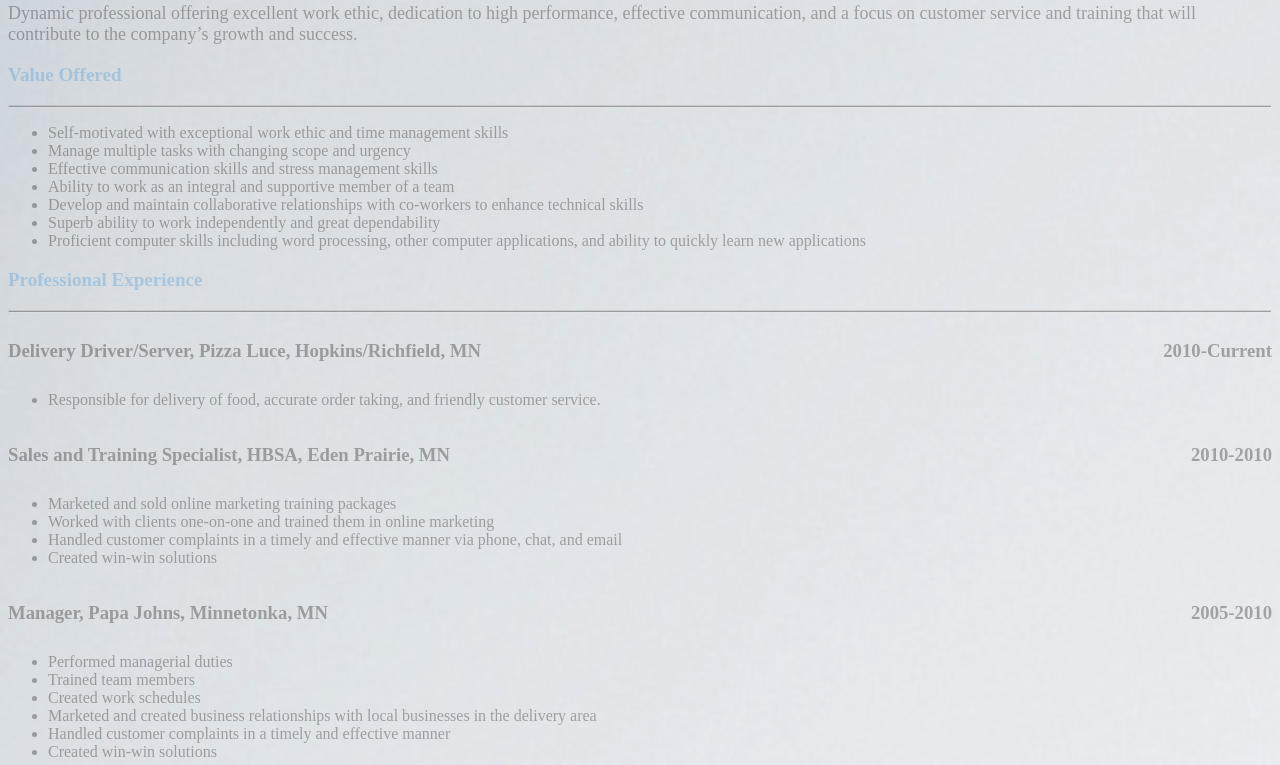
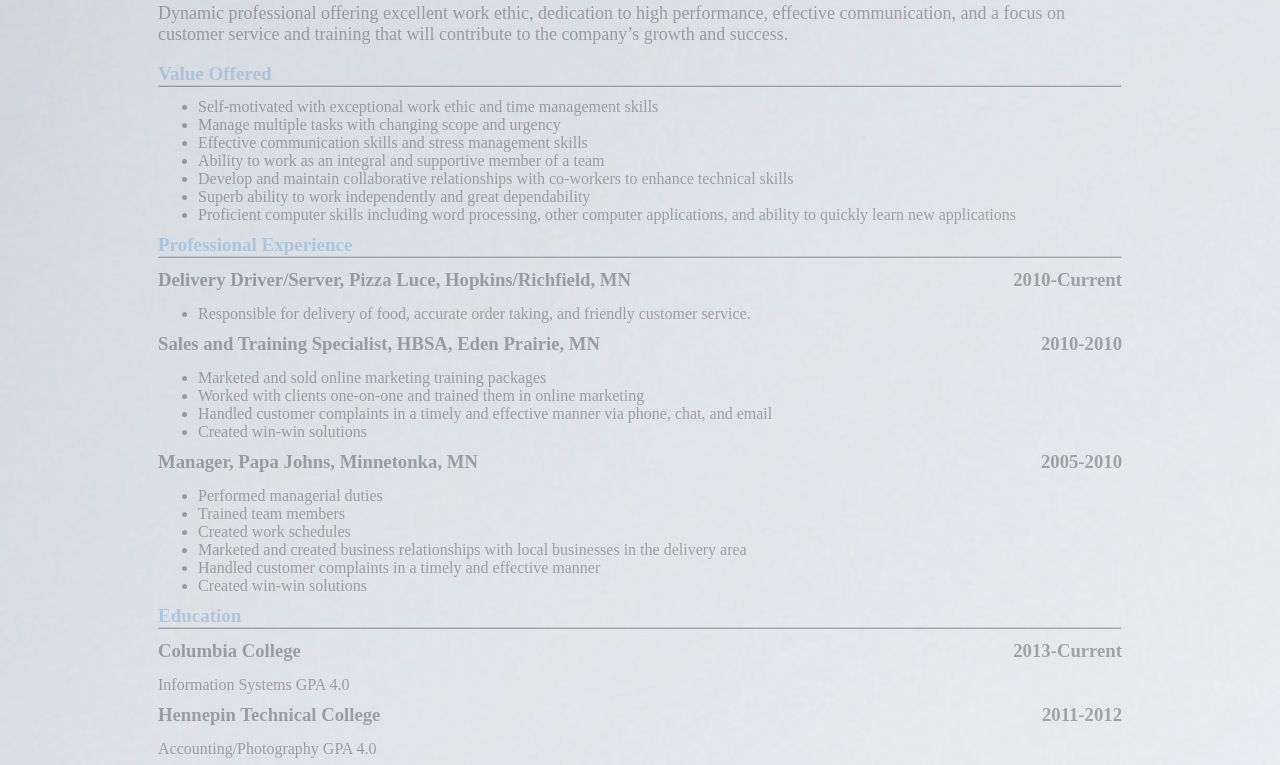
Before and after one commit to aarondevon/aarondevon.github.io, a plain HTML site: page index.html in a window 1280 px wide. Shown: the part 219-984 px from the top of the page. Drawn offline with Linux system fonts and the light colour scheme.

Commit message:
Fixed Margins

```diff
--- a/index.html
+++ b/index.html
@@ -42,19 +42,19 @@
     <hr>
     </div>
     <div>
-    	<h3 class="alignl">Delivery Driver/Server, Pizza Luce, Hopkins/Richfield, MN</h3>	                  <h3 class="alignr">2010-Current</h3><br><br><br>
+    	<h3 class="alignl">Delivery Driver/Server, Pizza Luce, Hopkins/Richfield, MN</h3>	                  <h3 class="alignr">2010-Current</h3><br><br>
         	<ul>
             	<li>Responsible for delivery of food, accurate order taking, and friendly customer service.</li>
 
             	</ul>
-	<h3 class="alignl">Sales and Training Specialist, HBSA, Eden Prairie, MN</h3>	           <h3 class="alignr">2010-2010</h3> <br><br><br>
+	<h3 class="alignl">Sales and Training Specialist, HBSA, Eden Prairie, MN</h3>	           <h3 class="alignr">2010-2010</h3> <br><br>
     	<ul>
         	<li>Marketed and sold online marketing training packages</li>
             <li>Worked with clients one-on-one and trained them in online marketing</li>
             <li>Handled customer complaints in a timely and effective manner via phone, chat, and email</li>
             <li>Created win-win solutions</li></ul>
 
-	<h3 class="alignl">Manager, Papa Johns, Minnetonka, MN</h3>	                                             <h3 class="alignr">2005-2010</h3> <br><br><br>
+	<h3 class="alignl">Manager, Papa Johns, Minnetonka, MN</h3>	                                             <h3 class="alignr">2005-2010</h3> <br><br>
     <ul>
     	<li>Performed managerial duties</li>
         <li>Trained team members</li>
@@ -68,18 +68,18 @@
     	<h3>Education</h3>
         <hr></div>
     <div>
-        <h3 class="alignl">Columbia College</h3>        <h3 class="alignr">2013-Current</h3> <br><br><br>
-        <p>
+        <h3 class="alignl">Columbia College</h3>        <h3 class="alignr">2013-Current</h3> <br><br>
+        <p class="margin">
 Information Systems GPA 4.0</p>
 
 
 		<h3 class="alignl">Hennepin Technical College</h3>
-		<h3 class="alignr">2011-2012</h3> <br><br><br>
-		<p>Accounting/Photography GPA 4.0</p>
+		<h3 class="alignr">2011-2012</h3> <br><br>
+		<p class="margin">Accounting/Photography GPA 4.0</p>
 
 		<h3 class="alignl">TINTIC</h3>
-        <h3 class="alignr">2014-Current</h3> <br><br><br>
-		<p>The role of Technology Intern is to assist in the administration and development of the technology infrastructure. The Technology Intern will monitor existing technology and deploy new technology in an effort to reduce costs, improve efficiencies, and generate revenue.</p>
+        <h3 class="alignr">2014-Current</h3> <br><br>
+		<p class="margin">The role of Technology Intern is to assist in the administration and development of the technology infrastructure. The Technology Intern will monitor existing technology and deploy new technology in an effort to reduce costs, improve efficiencies, and generate revenue.</p>
 
 
     </div>
--- a/stylesheet.css
+++ b/stylesheet.css
@@ -7,9 +7,6 @@ body {
 	opacity:30%}
 	{
 	font-family: 'Open Sans', sans-serif;
-	padding-left: 110px;
-	padding-right: 110px;
-
 	}
 
 
@@ -33,6 +30,7 @@ Heading
 	height: 2px;
 	color: #000;
 	background-color: #000;
+
 }
 
 /**********
@@ -40,16 +38,24 @@ Intro
 **********/
 .intro {
 	font-size:18px;
+	margin: 0px 150px 0px 150px;
 	}
 /**********
 Body
 **********/
-
-
+hr {
+	margin: 0px 150px 10px 150px;
+	padding: 0px;
+}
+h3 {
+	margin: 0px 150px 0px 150px;
+	padding: 0px;
+}
 
 .value_offered h3 {
 	color: #3B91D4;
 	font-size:19px;
+	margin: 0px 150px 0px 150px;
 
 	}
 .value_offered hr{
@@ -58,7 +64,9 @@ Body
 	background-color: #000;
 	}
 
-
+ul {
+	margin: 0px 150px 10px 150px;
+	}
 
 .professional h3 {
 	color: #3B91D4;
@@ -91,6 +99,10 @@ Body
 	background-color: #000;
 	}
 
+.margin {
+	margin: 0px 150px 10px 150px;
+}
+
 
 
 .awards h3 {
```
